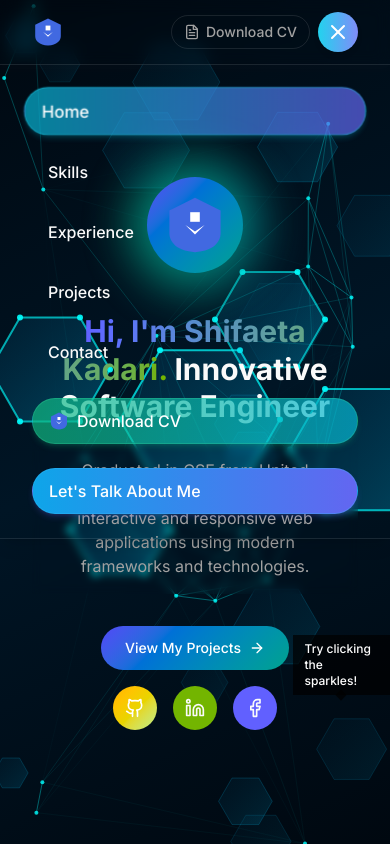
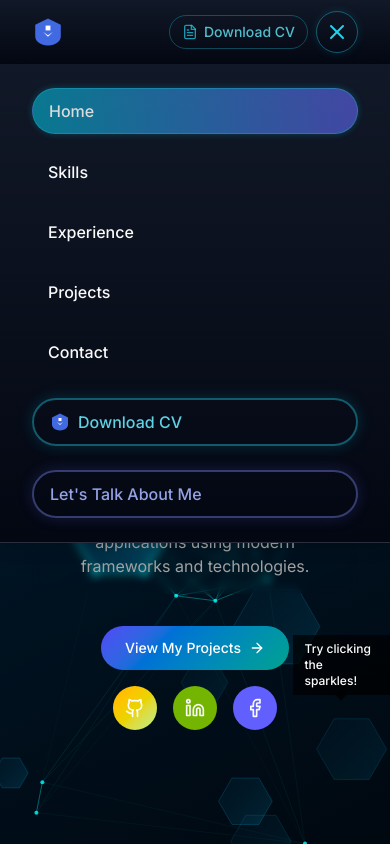
Before and after one commit to Barshono96/MyPortfolio, a Next.js app: page / in a window 390 px wide. Both pictures are taken after a click on the button 338 px from the left and 32 px from the top of the page. Shown: the top 844 px of the page. Built offline with nearby package versions, Linux system fonts and the light colour scheme.

Commit message:
mobile view navbar update

```diff
--- a/src/components/mobile-nav.tsx
+++ b/src/components/mobile-nav.tsx
@@ -94,7 +94,7 @@ export function MobileNav() {
     <div className="md:hidden">
       <button
         onClick={toggleMenu}
-        className="flex items-center justify-center p-2 rounded-full bg-gradient-to-r from-cyan-400 to-indigo-400 text-white shadow-md hover:shadow-cyan-500/20 hover:from-cyan-500 hover:to-indigo-500 hover:scale-110 transition-all duration-300"
+        className="flex items-center justify-center p-2 rounded-full bg-transparent border border-cyan-400/40 text-cyan-400 shadow-[0_0_10px_rgba(6,182,212,0.15)] hover:shadow-[0_0_15px_rgba(6,182,212,0.3)] hover:bg-cyan-900/20 hover:border-cyan-400/60 hover:scale-110 transition-all duration-300"
         aria-label="Toggle menu"
       >
         {isOpen ? (
@@ -111,7 +111,7 @@ export function MobileNav() {
             animate={{ opacity: 1, y: 0 }}
             exit={{ opacity: 0, y: -20 }}
             transition={{ duration: 0.2 }}
-            className="absolute left-0 right-0 top-16 z-50 bg-background/95 backdrop-blur-sm shadow-lg border-b border-border"
+            className="absolute left-0 right-0 top-16 z-50 bg-gradient-to-b from-gray-900 to-gray-950 shadow-lg border-b border-border/60"
           >
             <nav className="container py-6">
               <ul className="flex flex-col space-y-4">
@@ -132,13 +132,19 @@ export function MobileNav() {
                             closeMenu();
                           }
                         }}
-                        className={`block px-4 py-2.5 text-base font-medium rounded-full transition-all duration-300 ${
+                        className={`group relative block px-4 py-2.5 text-base font-medium rounded-full transition-all duration-300 overflow-hidden ${
                           isActive
-                            ? "bg-gradient-to-r from-cyan-500/70 to-indigo-500/70 border border-cyan-400/40 text-white scale-105 shadow-md shadow-cyan-500/20 backdrop-blur-sm"
-                            : "text-foreground hover:bg-gradient-to-r hover:from-cyan-500/40 hover:to-indigo-500/40 hover:text-white hover:border hover:border-cyan-400/30 hover:scale-105 hover:shadow-md hover:shadow-cyan-500/10"
+                            ? "bg-gradient-to-r from-cyan-500/70 to-indigo-500/70 border border-cyan-400/40 text-white shadow-md shadow-cyan-500/20 backdrop-blur-sm animate-pulse-slow"
+                            : "text-foreground hover:text-cyan-300 hover:border hover:border-cyan-400/30 hover:shadow-[0_0_15px_rgba(6,182,212,0.2)] hover:bg-cyan-900/20 hover:translate-x-1"
                         }`}
                       >
-                        {item.name}
+                        <span className="relative z-10">{item.name}</span>
+                        {!isActive && (
+                          <span className="absolute inset-x-0 bottom-0 h-[2px] bg-gradient-to-r from-cyan-500 to-indigo-400 transform scale-x-0 group-hover:scale-x-100 transition-transform duration-300 origin-left"></span>
+                        )}
+                        {isActive && (
+                          <span className="absolute inset-0 bg-gradient-to-r from-cyan-500/10 to-indigo-500/10 z-0"></span>
+                        )}
                       </Link>
                     </li>
                   );
@@ -148,7 +154,7 @@ export function MobileNav() {
                     href={`${basePath}/files/Shifaeta_Kadari_Personal__CV.pdf`}
                     download="Shifaeta_Kadari_CV.pdf"
                     onClick={closeMenu}
-                    className="block px-4 py-2.5 text-base font-medium bg-gradient-to-r from-emerald-500/70 to-cyan-500/70 text-white border border-emerald-400/30 shadow-md shadow-emerald-500/20 hover:from-emerald-600/70 hover:to-cyan-600/70 hover:scale-105 hover:shadow-lg hover:shadow-emerald-500/30 rounded-full transition-all duration-300"
+                    className="group block px-4 py-2.5 text-base font-medium bg-transparent border-2 border-cyan-400/40 text-cyan-300/90 rounded-full shadow-[0_0_15px_rgba(6,182,212,0.2)] hover:shadow-[0_0_20px_rgba(6,182,212,0.35)] hover:bg-cyan-900/30 hover:text-cyan-300 hover:scale-105 transition-all duration-300"
                   >
                     <div className="flex items-center gap-2">
                       <div className="relative h-5 w-5 overflow-hidden group-hover:rotate-6 transition-transform duration-300">
@@ -160,7 +166,10 @@ export function MobileNav() {
                           sizes="20px"
                         />
                       </div>
-                      Download CV
+                      <span className="relative">
+                        Download CV
+                        <span className="absolute inset-x-0 bottom-0 h-[2px] bg-gradient-to-r from-cyan-500 to-cyan-300 transform scale-x-0 group-hover:scale-x-100 transition-transform duration-300 origin-left"></span>
+                      </span>
                     </div>
                   </a>
                 </li>
@@ -168,9 +177,12 @@ export function MobileNav() {
                   <Link
                     href="/about"
                     onClick={closeMenu}
-                    className="block px-4 py-2.5 text-base font-medium text-white bg-gradient-to-r from-sky-500 to-indigo-500 border border-sky-400/30 rounded-full shadow-md shadow-indigo-500/20 hover:from-sky-600 hover:to-indigo-600 hover:shadow-lg hover:shadow-indigo-500/30 hover:scale-105 transition-all duration-300"
+                    className="group block px-4 py-2.5 text-base font-medium bg-transparent border-2 border-indigo-400/40 text-indigo-300/90 rounded-full shadow-[0_0_15px_rgba(99,102,241,0.2)] hover:shadow-[0_0_20px_rgba(99,102,241,0.35)] hover:bg-indigo-900/30 hover:text-indigo-300 hover:scale-105 transition-all duration-300"
                   >
-                    Let's Talk About Me
+                    <span className="relative">
+                      Let's Talk About Me
+                      <span className="absolute inset-x-0 bottom-0 h-[2px] bg-gradient-to-r from-indigo-500 to-indigo-300 transform scale-x-0 group-hover:scale-x-100 transition-transform duration-300 origin-left"></span>
+                    </span>
                   </Link>
                 </li>
               </ul>
--- a/src/components/navbar.tsx
+++ b/src/components/navbar.tsx
@@ -66,7 +66,7 @@ export function Navbar() {
   };
 
   return (
-    <header className="sticky top-0 z-50 w-full border-b border-border/40 bg-background/80 backdrop-blur supports-[backdrop-filter]:bg-background/60">
+    <header className="sticky top-0 z-50 w-full border-b border-border/40 bg-gradient-to-b from-gray-900 to-gray-950 md:bg-background/80 md:backdrop-blur md:supports-[backdrop-filter]:bg-background/60">
       <div className="container flex h-16 items-center justify-between">
         <Link href="/" className="flex items-center gap-2">
           <motion.div
@@ -140,15 +140,15 @@ export function Navbar() {
           <a
             href={`${basePath}/files/Shifaeta_Kadari_Personal__CV.pdf`}
             download="Shifaeta_Kadari_CV.pdf"
-            className="group flex items-center gap-1.5 text-sm font-medium px-3 py-1.5 rounded-full border border-border/50 text-muted-foreground hover:text-cyan-400 hover:border-cyan-400/30 hover:bg-transparent hover:scale-105 hover:shadow-sm transition-all duration-300"
+            className="group flex items-center gap-1.5 text-sm font-medium px-3 py-1.5 rounded-full bg-transparent border border-cyan-400/30 text-cyan-300/80 hover:text-cyan-300 hover:border-cyan-400/50 hover:bg-cyan-900/20 hover:scale-105 hover:shadow-[0_0_10px_rgba(6,182,212,0.15)] transition-all duration-300"
           >
-            <FileText className="h-4 w-4 group-hover:rotate-6 group-hover:text-cyan-400 transition-transform duration-300" />
+            <FileText className="h-4 w-4 text-cyan-400/70 group-hover:rotate-6 group-hover:text-cyan-400 transition-transform duration-300" />
             Download CV
           </a>
 
           <Link
             href="/about"
-            className="hidden rounded-full bg-gradient-to-r from-sky-400 to-indigo-300 px-4 py-2 text-sm font-medium text-white shadow-sm hover:shadow-md hover:from-sky-300 hover:to-indigo-200 hover:scale-105 transition-all duration-300 md:block"
+            className="hidden rounded-full bg-transparent border border-indigo-400/30 px-4 py-2 text-sm font-medium text-indigo-300/80 shadow-sm hover:shadow-[0_0_15px_rgba(99,102,241,0.2)] hover:text-indigo-300 hover:border-indigo-400/50 hover:bg-indigo-900/20 hover:scale-105 transition-all duration-300 md:block"
           >
             Let's Talk About Me
           </Link>
--- a/tailwind.config.js
+++ b/tailwind.config.js
@@ -60,10 +60,18 @@ module.exports = {
           from: { height: "var(--radix-accordion-content-height)" },
           to: { height: 0 },
         },
+        "pulse-slow": {
+          "0%, 100%": {
+            opacity: 1,
+            boxShadow: "0 0 15px rgba(6, 182, 212, 0.5)",
+          },
+          "50%": { opacity: 0.8, boxShadow: "0 0 5px rgba(6, 182, 212, 0.3)" },
+        },
       },
       animation: {
         "accordion-down": "accordion-down 0.2s ease-out",
         "accordion-up": "accordion-up 0.2s ease-out",
+        "pulse-slow": "pulse-slow 3s cubic-bezier(0.4, 0, 0.6, 1) infinite",
       },
     },
   },
```
